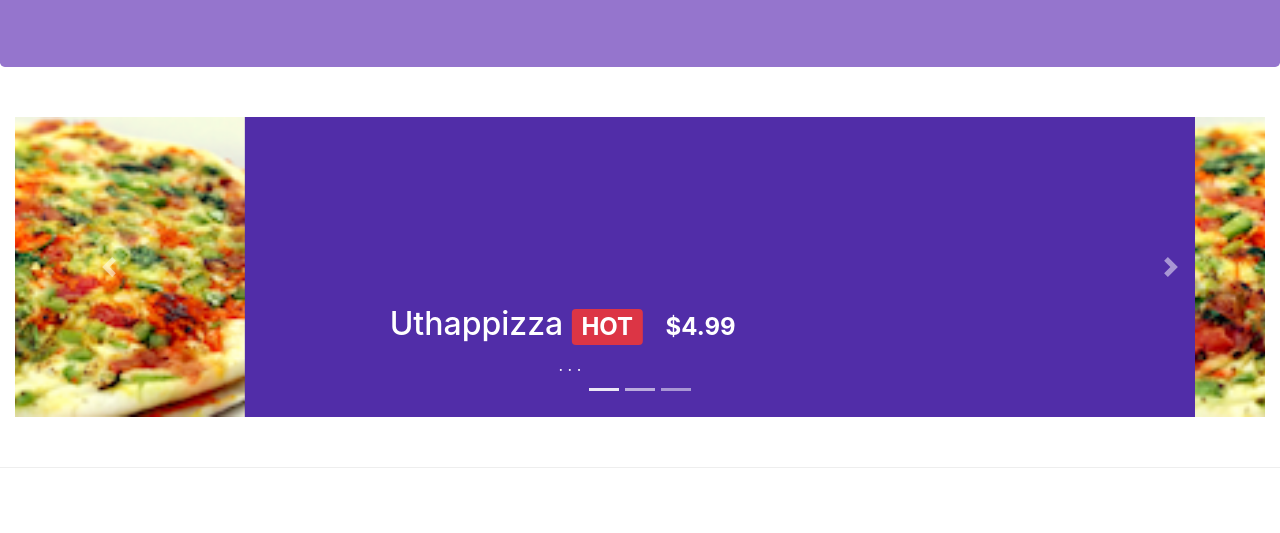
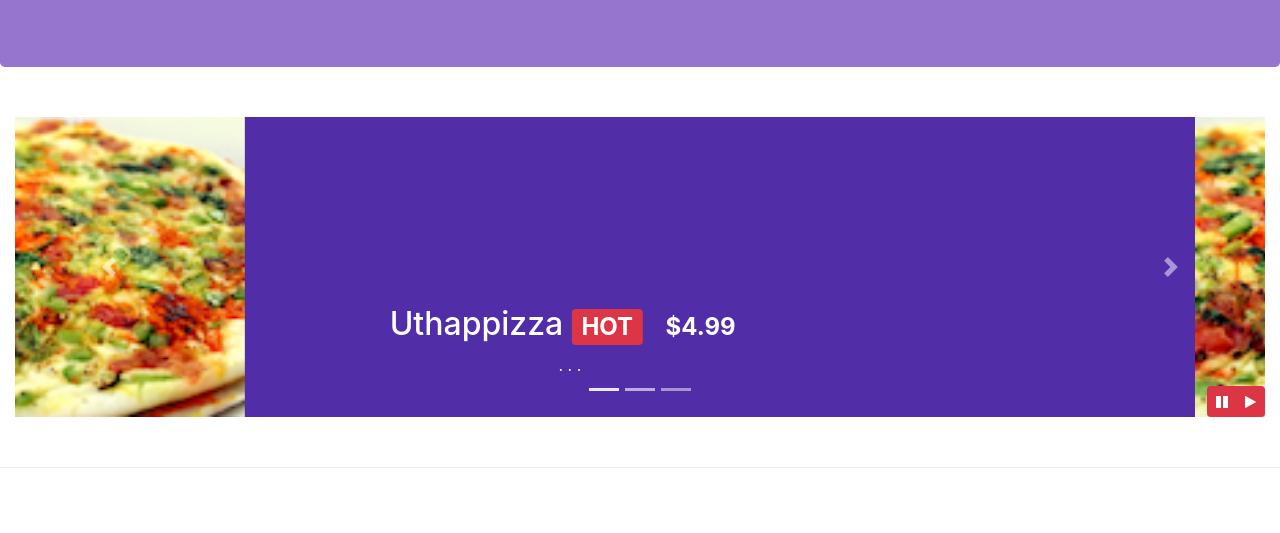
Before and after one commit to rumanstheddy/coursera-ui-frameworks, a website: page conFusion/index.html in a window 1280 px wide. Shown: the part 267-800 px from the top of the page. Drawn offline with nearby package versions, Linux system fonts and the light colour scheme.

Commit message:
bootstrap jquery

```diff
--- a/conFusion/css/styles.css
+++ b/conFusion/css/styles.css
@@ -20,6 +20,13 @@
   padding: 70px 30px 70px 30px;
   margin: 0px auto;
   background: #9575cd;
+}
+
+#carouselButton {
+  right: 0px;
+  position: absolute;
+  bottom: 0px;
+  z-index: 1;
 }
 
 .heading-text {
--- a/conFusion/index.html
+++ b/conFusion/index.html
@@ -401,6 +401,14 @@
               <span class="carousel-control-next-icon"></span>
             </a>
           </div>
+          <div class="btn-group" id="carouselButton">
+            <button class="btn btn-danger btn-sm" id="carousel-pause">
+              <span class="fa fa-pause"></span>
+            </button>
+            <button class="btn btn-danger btn-sm" id="carousel-play">
+              <span class="fa fa-play"></span>
+            </button>
+          </div>
         </div>
       </div>
     </div>
```
Also changed, not shown: conFusion/aboutus.html (+11 -0 lines).
